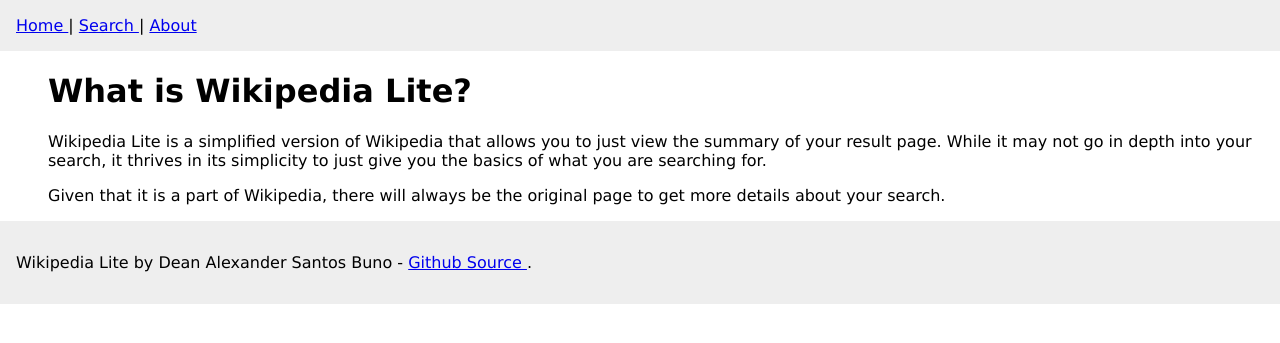
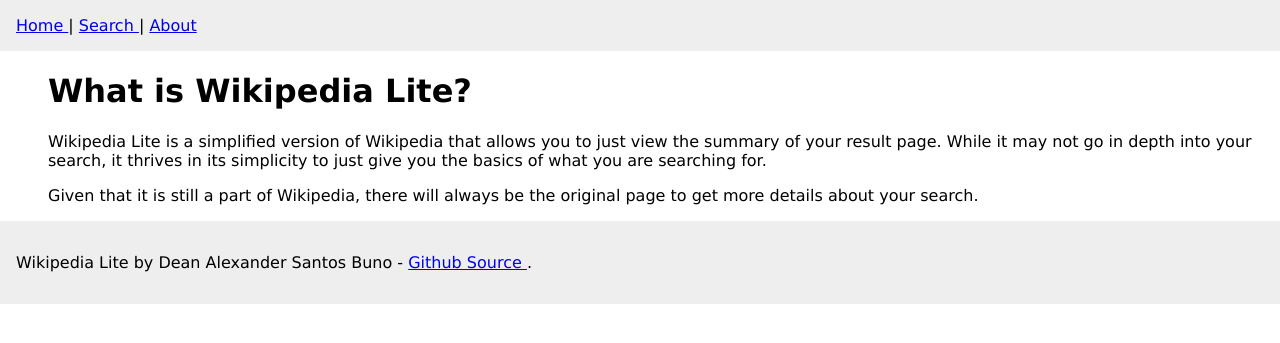
Before and after one commit to deanalex-buno95/TutorialsFlaskWikipedia, a Flask app: page /about in a window 1280 px wide. Shown: the top 343 px of the page. Run offline with Flask 2, Linux system fonts and the light colour scheme.

Commit message:
Modify `about.html`.

```diff
--- a/templates/about.html
+++ b/templates/about.html
@@ -10,7 +10,7 @@
         what you are searching for.
     </p>
     <p>
-        Given that it is a part of Wikipedia, there will always be the original page to get more details about your
-        search.
+        Given that it is still a part of Wikipedia, there will always be the original page to get more details about
+        your search.
     </p>
 {% endblock %}
```
